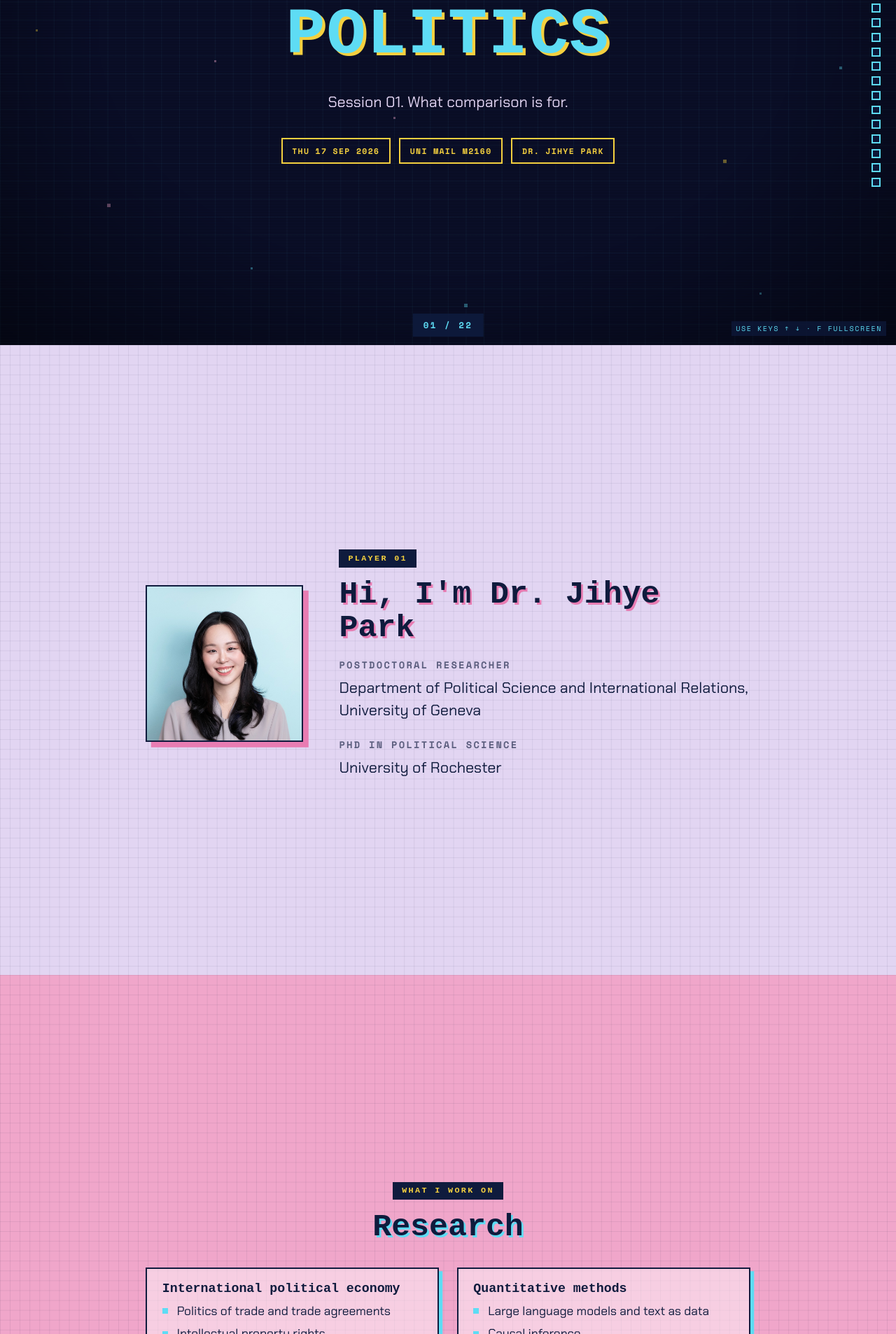
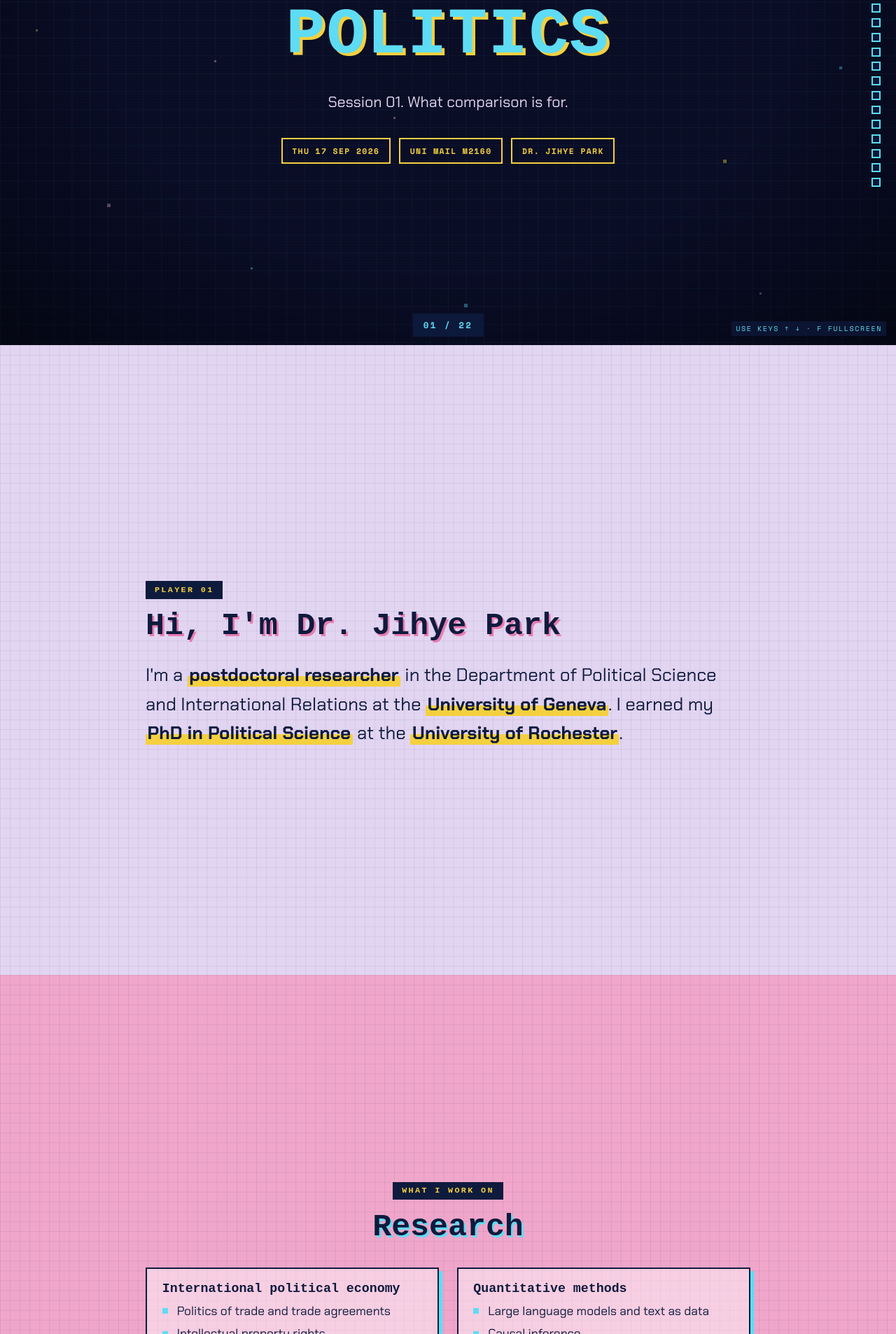
Before and after one commit to jacqpark/jacqpark.github.io, a Jekyll site: the page comparative-politics-maspo-fall2026/091726/index.html, which Jekyll copies as it is, in a window 1280 px wide. Shown: the part 407-2313 px from the top of the page at 70% size. Built offline with Jekyll 4.4.1, drawn with Linux system fonts in a browser that asks for light colours; some web fonts are replaced.

Commit message:
Replace bio photo with prose

```diff
--- a/comparative-politics-maspo-fall2026/091726/index.html
+++ b/comparative-politics-maspo-fall2026/091726/index.html
@@ -118,11 +118,8 @@ ul.pix li { position: relative; padding-left: 1.2em; margin-bottom: .35em; }
 ul.pix li::before { content: ""; position: absolute; left: 0; top: .55em; width: .45em; height: .45em; background: var(--shadow); }
 
 /* bio */
-.me { display: grid; grid-template-columns: 13em 1fr; gap: 3em; align-items: center; }
-.me img { width: 13em; height: 13em; object-fit: cover; object-position: top; border: .16em solid var(--navy);
-  box-shadow: .45em .45em 0 var(--pink-hot); display: block; }
-.me h2 { margin-bottom: .35em; }
-.role { font: 700 .8em var(--mono); letter-spacing: .16em; text-transform: uppercase; color: var(--muted); margin: 1.4em 0 .5em; }
+.bio { font-size: 1.5em; line-height: 1.6; margin: 1em 0 0; }
+.bio mark { background: linear-gradient(transparent 55%, var(--yellow) 0); color: var(--strong); font-weight: 700; padding: 0 .1em; }
 
 /* weeks overview */
 .weeks { display: grid; grid-template-columns: repeat(7, minmax(0, 1fr)); gap: .6em; }
@@ -240,9 +237,9 @@ table.tbl { width: 100%; border-collapse: collapse; margin-top: 2.2em; }
   html { scroll-snap-type: y proximity; }
   .slide { padding: 5em 1.1em 4em; }
   h1 { font-size: 2.9em; } h2 { font-size: 1.9em; }
-  .grid, .plist, .me, .matrix-wrap { grid-template-columns: 1fr; }
+  .grid, .plist, .matrix-wrap { grid-template-columns: 1fr; }
   .weeks { grid-template-columns: repeat(2, minmax(0, 1fr)); }
-  .me img { margin: 0 auto; }
+  .bio { font-size: 1.2em; }
   .methods .card { grid-template-columns: 1fr auto; }
   .methods .card p { grid-column: 1 / -1; order: 3; }
   .hp-top { font-size: .5em; }
@@ -292,17 +289,9 @@ table.tbl { width: 100%; border-collapse: collapse; margin-top: 2.2em; }
 <!-- 02 · bio -->
 <section class="slide lav">
   <div class="inner" style="max-width:50em">
-    <div class="me">
-      <img src="../../assets/img/headshot.jpg" alt="Jihye Park">
-      <div>
-        <span class="tag">Player 01</span>
-        <h2>Hi, I'm Dr. Jihye Park</h2>
-        <p class="role">Postdoctoral Researcher</p>
-        <p style="font-size:1.25em;margin:0">Department of Political Science and International Relations, University of Geneva</p>
-        <p class="role" style="margin-top:1.6em">PhD in Political Science</p>
-        <p style="font-size:1.25em;margin:0">University of Rochester</p>
-      </div>
-    </div>
+    <span class="tag">Player 01</span>
+    <h2>Hi, I'm Dr. Jihye Park</h2>
+    <p class="bio">I'm a <mark>postdoctoral researcher</mark> in the Department of Political Science and International Relations at the <mark>University of Geneva</mark>. I earned my <mark>PhD in Political Science</mark> at the <mark>University of Rochester</mark>.</p>
   </div>
 </section>
 
```
Also changed, not shown: 1 other file.
